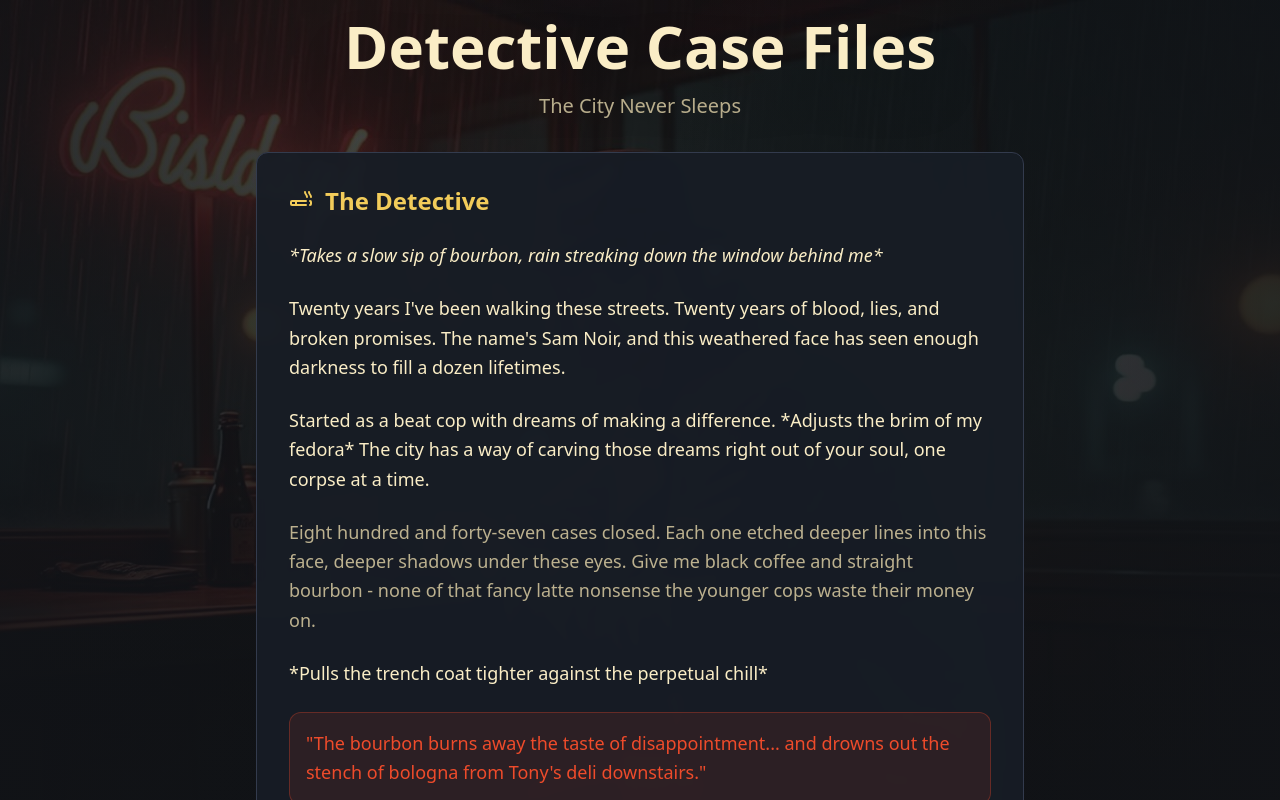
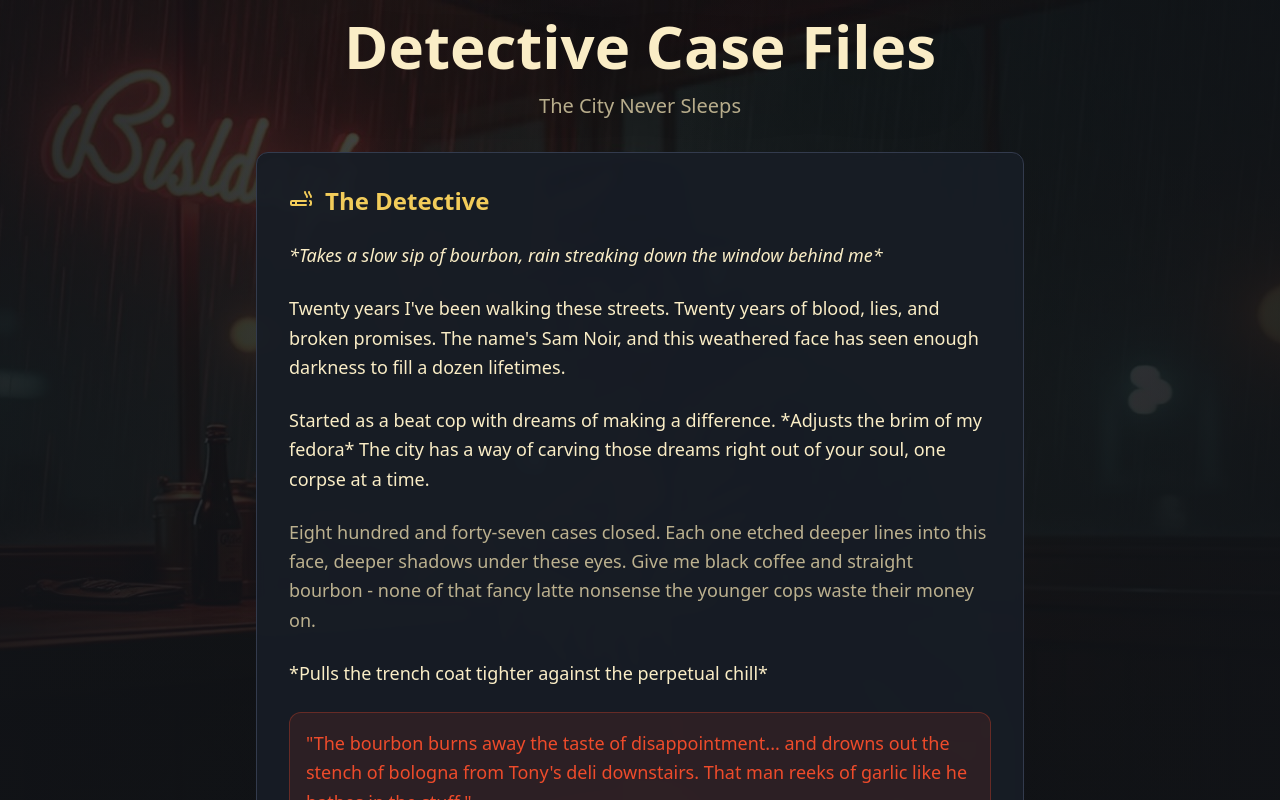
Before and after one commit to jacoboliverwilliamson-ship-it/crime-scene-saga, a React (Vite) app: page / in a window 1280 px wide. Shown: the top 800 px of the page. Built offline with nearby package versions, Linux system fonts and the light colour scheme.

Commit message:
Add Sam Noir's dislike for garlic
Add Sam Noir's dislike for Tony due to the smell of garlic to his character narration.
-edited src/components/DetectiveIntro.tsx

```diff
--- a/src/components/DetectiveIntro.tsx
+++ b/src/components/DetectiveIntro.tsx
@@ -66,7 +66,7 @@ export const DetectiveIntro: React.FC<DetectiveIntroProps> = ({ onStartGame }) =
 
                   <div className="bg-accent/10 border border-accent/30 rounded-lg p-4">
                     <p className="text-accent font-medium">
-                      "The bourbon burns away the taste of disappointment... and drowns out the stench of bologna from Tony's deli downstairs."
+                      "The bourbon burns away the taste of disappointment... and drowns out the stench of bologna from Tony's deli downstairs. That man reeks of garlic like he bathes in the stuff."
                     </p>
                   </div>
                 </div>
@@ -114,7 +114,7 @@ export const DetectiveIntro: React.FC<DetectiveIntroProps> = ({ onStartGame }) =
                   <p className="text-muted-foreground">
                     Seventy-three percent above the national average, they say. I say those numbers don't
                     capture the half of it. Every shadow hides a secret, every secret hides a crime.
-                    And every deli corner reeks of that God-awful bologna smell.
+                    And every deli corner reeks of that God-awful bologna smell mixed with Tony's perpetual garlic stench.
                   </p>
 
                   <div className="grid grid-cols-1 md:grid-cols-2 gap-4">
```
